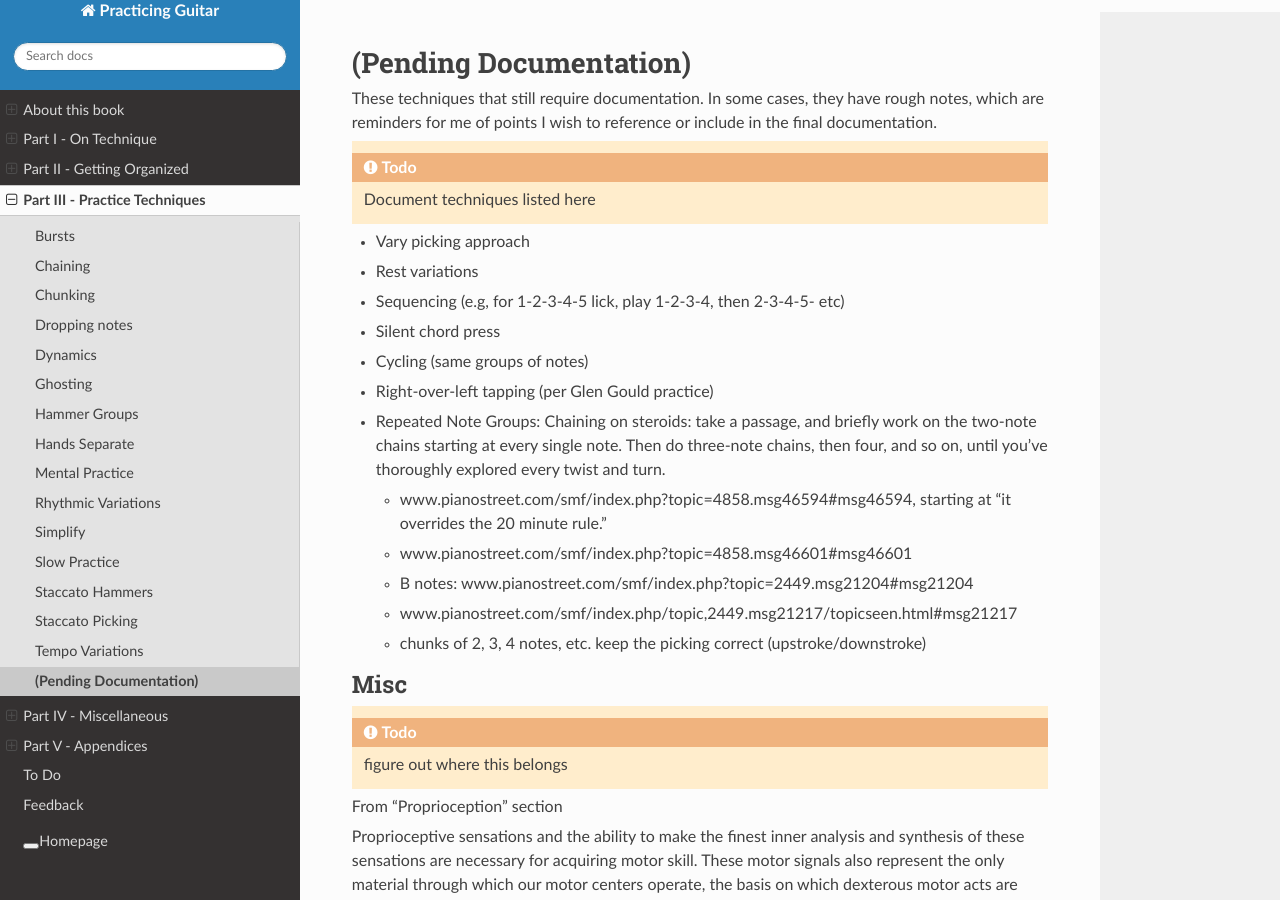
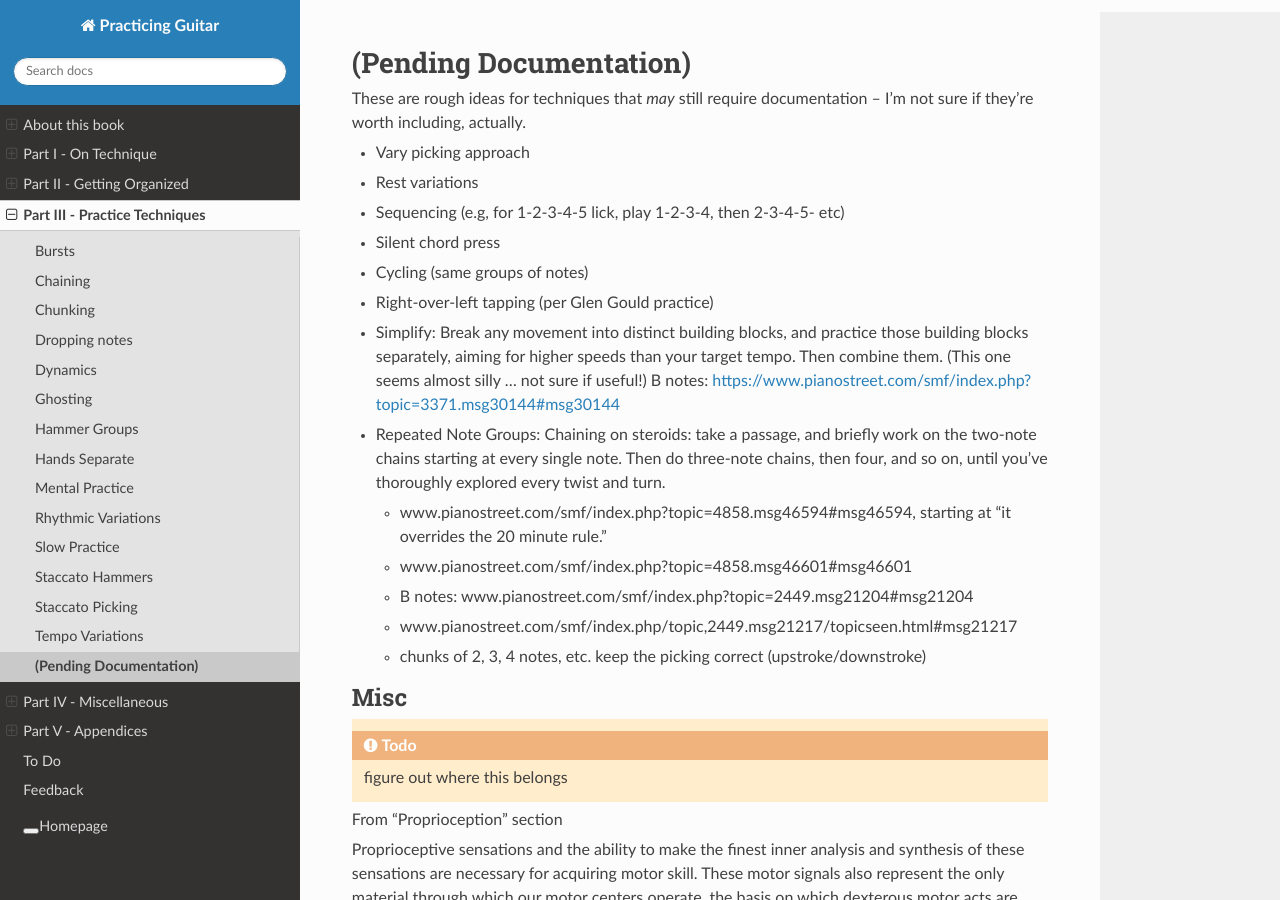
Before and after one commit to jzohrab/practicing-guitar, a Sphinx documentation site: the page built from docs/part-3-techniques/todo-techniques.rst, in a window 1280 px wide and 900 px high. Built offline with Sphinx 7.4.7 and the Read the Docs theme 2.0.0, drawn with Linux system fonts in a browser that asks for light colours; a script that is not in the unit is left out.

Commit message:
Move simplify.

```diff
--- a/docs/part-3-techniques/todo-techniques.rst
+++ b/docs/part-3-techniques/todo-techniques.rst
@@ -1,13 +1,8 @@
 (Pending Documentation)
 =======================
 
-These techniques that still require documentation.  In some cases, they have rough notes, which are reminders for me of points I wish to reference or include in the final documentation.
+These are rough ideas for techniques that *may* still require documentation -- I'm not sure if they're worth including, actually.
 
-.. todo::
-
-   Document techniques listed here
-
-.. Use the ./template.txt for each technique below to fill it in.
 
 * Vary picking approach
 * Rest variations
@@ -15,6 +10,7 @@
 * Silent chord press
 * Cycling (same groups of notes)
 * Right-over-left tapping (per Glen Gould practice)
+* Simplify: Break any movement into distinct building blocks, and practice those building blocks separately, aiming for higher speeds than your target tempo.  Then combine them.  (This one seems almost silly ... not sure if useful!) B notes: https://www.pianostreet.com/smf/index.php?topic=3371.msg30144#msg30144
 * Repeated Note Groups: Chaining on steroids: take a passage, and briefly work on the two-note chains starting at every single note.  Then do three-note chains, then four, and so on, until you've thoroughly explored every twist and turn.
 
   * www.pianostreet.com/smf/index.php?topic=4858.msg46594#msg46594, starting at "it overrides the 20 minute rule."
```
Also changed, not shown: docs/part-3-techniques/simplify.rst (deleted, +0 -23 lines).
